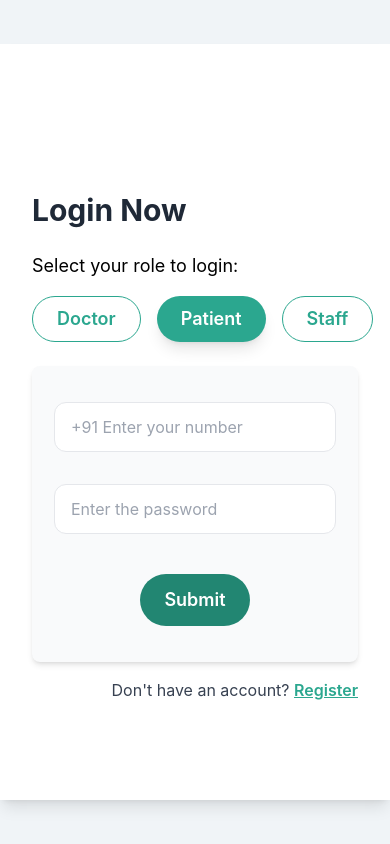
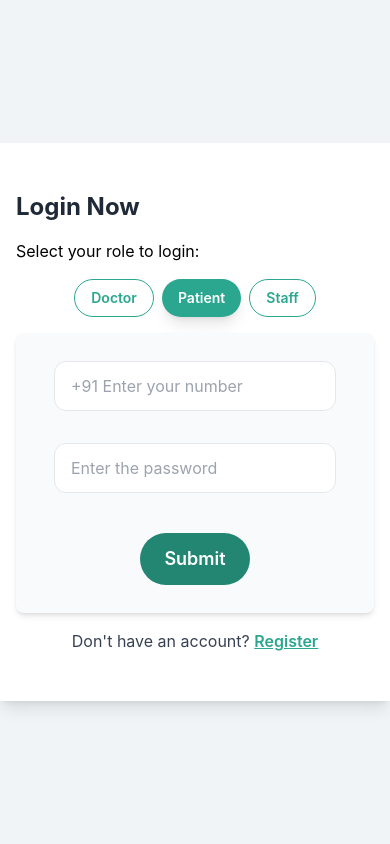
Before and after one commit to SaiSharan2005/Homeo, a React (Create React App) app: page /login in a window 390 px wide. Built offline with nearby package versions, Linux system fonts and the light colour scheme.

Commit message:
created a new branch

```diff
--- a/src/login.js
+++ b/src/login.js
@@ -148,58 +148,52 @@ import LoginStaff from "./staff/login";
 import img from "./images/doctorPatient.jpg";
 import {Link} from "react-router-dom";
 import PatientLogin from './patient/login';
-
-export default function Register(){
-    const [selectedOption, setSelectedOption] = useState('Option 2');
+export default function Register() {
+    const [selectedOption, setSelectedOption] = useState('Patient');
 
     const handleOptionChange = (option) => {
         setSelectedOption(option);
     };
+
     return (
-        <div className="h-screen bg-[#f0f4f7] w-full flex flex-col justify-center items-center relative">
-            {/* <div className="absolute top-5 left-10 z-10">
-                <Link to="/" className="flex items-center space-x-2">
-                    <img src="https://flowbite.com/docs/images/logo.svg" className="h-6 md:h-8" alt="Flowbite Logo" />
-                    <span className="self-center text-lg font-semibold text-gray-800 sm:text-2xl">Flowbite</span>
-                </Link>
-            </div> */}
+        <div className="min-h-screen bg-[#f0f4f7] flex flex-col justify-center items-center">
             <div className="flex flex-col-reverse lg:flex-row items-center justify-center w-full lg:w-5/6 bg-white lg:bg-[#eef8f6] lg:rounded-2xl shadow-lg overflow-hidden">
-                <div className="hidden md:block lg:w-1/2">
+                <div className="hidden lg:block lg:w-1/2">
                     <img className="h-full w-full object-cover" src={img} alt="Doctor and Patient" />
                 </div>
                 {/* Divider */}
                 <div className="hidden lg:block border-l border-[#2BA78F] h-full"></div>
                 {/* Form Section */}
-                <div className="w-full lg:w-1/2 flex flex-col justify-center px-8 py-12 lg:py-0 lg:px-12 bg-white">
-                    <h1 className="text-3xl font-bold text-gray-800 mb-6 pt-[100px]">Login Now</h1>
-                    <p className="text-lg mb-4">Select your role to login:</p>
-                    <div className="flex justify-start mb-6 space-x-4">
+                <div className="w-full lg:w-1/2 flex flex-col justify-center px-4 lg:px-12 py-8 lg:py-12 bg-white">
+                    <h1 className="text-2xl lg:text-3xl font-bold text-gray-800 mb-4 lg:mb-6 pt-4 lg:pt-0">Login Now</h1>
+                    <p className="text-md lg:text-lg mb-4">Select your role to login:</p>
+                    <div className="flex justify-center lg:justify-start mb-4 lg:mb-6 space-x-2 lg:space-x-4">
                         <button
-                            className={`py-2 px-6 rounded-full text-lg font-semibold transition-all duration-300 ${selectedOption === 'Option 1' ? 'bg-[#2BA78F] text-white shadow-lg' : 'bg-white text-[#2BA78F] border border-[#2BA78F]'}`}
-                            onClick={() => handleOptionChange('Option 1')}
+                            className={`py-2 px-4 lg:px-6 rounded-full text-sm lg:text-lg font-semibold transition-all duration-300 ${selectedOption === 'Doctor' ? 'bg-[#2BA78F] text-white shadow-lg' : 'bg-white text-[#2BA78F] border border-[#2BA78F]'}`}
+                            onClick={() => handleOptionChange('Doctor')}
                         >
                             Doctor
                         </button>
                         <button
-                            className={`py-2 px-6 rounded-full text-lg font-semibold transition-all duration-300 ${selectedOption === 'Option 2' ? 'bg-[#2BA78F] text-white shadow-lg' : 'bg-white text-[#2BA78F] border border-[#2BA78F]'}`}
-                            onClick={() => handleOptionChange('Option 2')}
+                            className={`py-2 px-4 lg:px-6 rounded-full text-sm lg:text-lg font-semibold transition-all duration-300 ${selectedOption === 'Patient' ? 'bg-[#2BA78F] text-white shadow-lg' : 'bg-white text-[#2BA78F] border border-[#2BA78F]'}`}
+                            onClick={() => handleOptionChange('Patient')}
                         >
                             Patient
                         </button>
                         <button
-                            className={`py-2 px-6 rounded-full text-lg font-semibold transition-all duration-300 ${selectedOption === 'Option 3' ? 'bg-[#2BA78F] text-white shadow-lg' : 'bg-white text-[#2BA78F] border border-[#2BA78F]'}`}
-                            onClick={() => handleOptionChange('Option 3')}
+                            className={`py-2 px-4 lg:px-6 rounded-full text-sm lg:text-lg font-semibold transition-all duration-300 ${selectedOption === 'Staff' ? 'bg-[#2BA78F] text-white shadow-lg' : 'bg-white text-[#2BA78F] border border-[#2BA78F]'}`}
+                            onClick={() => handleOptionChange('Staff')}
                         >
                             Staff
                         </button>
                     </div>
-                    <div className="p-6 bg-gray-50 rounded-lg shadow-md">
-                        {selectedOption === 'Option 1' && <DoctorLogin />}
-                        {selectedOption === 'Option 2' && <PatientLogin />}
-                        {selectedOption === 'Option 3' && <LoginStaff />}
+                    <div className="p-4 lg:p-6 bg-gray-50 rounded-lg shadow-md">
+                        {selectedOption === 'Doctor' && <DoctorLogin />}
+                        {selectedOption === 'Patient' && <PatientLogin />}
+                        {selectedOption === 'Staff' && <LoginStaff />}
                     </div>
-                    <div className="mt-4 text-right">
-                        <p className="pb-[50px] text-gray-700">Don't have an account? <Link to="/register" className="text-[#2BA78F] font-semibold underline">Register</Link></p>
+                    <div className="mt-4 lg:mt-6 text-center lg:text-right">
+                        <p className="pb-4 lg:pb-6 text-gray-700">Don't have an account? <Link to="/register" className="text-[#2BA78F] font-semibold underline">Register</Link></p>
                     </div>
                 </div>
             </div>
```
